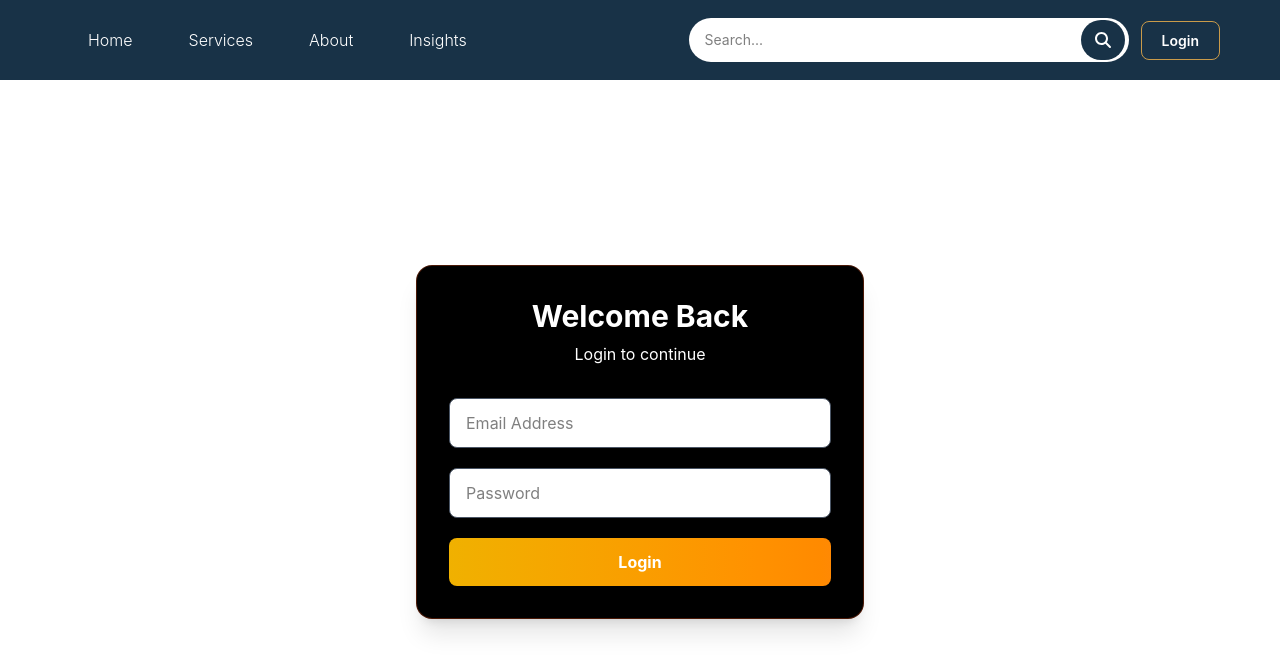
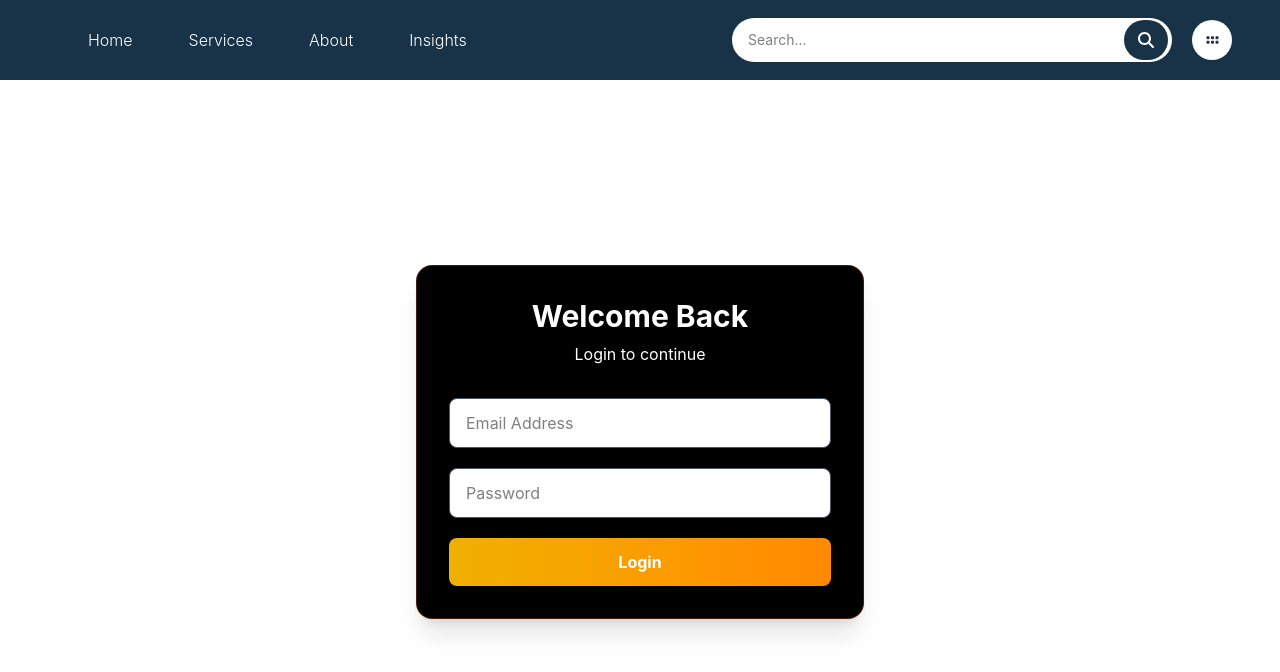
Before and after one commit to Tefinbose/emrites-frontend, a React app: page /login in a window 1280 px wide. Shown: the top 672 px of the page. Built offline with nearby package versions, Linux system fonts and the light colour scheme; the HTML template or start-up script is replaced by a standard one.

Commit message:
Update Navbar component for improved layout and add search functionality; change server URL to production

```diff
--- a/src/Components/Navbar.jsx
+++ b/src/Components/Navbar.jsx
@@ -7,6 +7,7 @@ import {
   faXmark,
   faMagnifyingGlass,
 } from "@fortawesome/free-solid-svg-icons";
+import { faGrip } from "@fortawesome/free-solid-svg-icons";
 
 import logo from "../assets/logo.png";
 
@@ -62,7 +63,7 @@ const Navbar = () => {
 
         {/* Desktop Search */}
         <div className="hidden items-center md:flex">
-          <div className="relative ">
+          <div className="relative me-5">
             <input
               type="text"
               placeholder="Search..."
@@ -74,60 +75,15 @@ const Navbar = () => {
               className="absolute right-1 top-1/2 -translate-y-1/2 text-white bg-[#183247] rounded-full p-3 "
             />
           </div>
-          {!token ? (
           <div>
-              <Link
-                to="/login"
-                className="
-                whitespace-nowrap
-                rounded-lg
-                border
-                border-[#c99b4a]
-                px-3
-                py-2.5
-                text-sm
-                font-semibold
-                text-white
-                transition
-                duration-300
-                hover:bg-[#c99b4a]
-                hover:text-black
-                lg:px-5 m-3
-              "
-              >
-                Login
-              </Link>
-
-
+            <button className="flex h-10 w-10 items-center justify-center rounded-full bg-white text-[#f1eee9]">
+              <FontAwesomeIcon
+                icon={faGrip}
+                className="text-xs text-[#183247] "
+              />
+            </button>
           </div>
-          )
-          :
-           (
-            <button
-              onClick={handleLogout}
-              className="
-      whitespace-nowrap
-      rounded-lg
-      border
-      border-red-500
-      px-4
-      m-2
-      py-2.5
-      text-sm
-      font-semibold
-      text-red-400
-      transition
-      duration-300
-      hover:bg-red-500
-      hover:text-white
-    "
-            >
-              Logout
-            </button>
-          )}
-
         </div>
-
 
         {/* Mobile Menu Button */}
         <button
@@ -176,42 +132,24 @@ const Navbar = () => {
             </Link>
 
             {/* Mobile Search */}
-            <div className="relative mt-2">
+            <div className="flex justify-center items-center w-100">
+              <div className="relative mt-2 w-full flex justify-center items-center">
                 <input
                   type="text"
                   placeholder="Search..."
-                className="w-full rounded-full px-4 py-3 pr-12 text-sm text-black bg-white outline-none"
+                  className="w-80  rounded-full px-4 py-3 pr-12 text-sm text-black bg-white outline-none"
                 />
-
                 <FontAwesomeIcon
                   icon={faMagnifyingGlass}
-                className="absolute right-1 top-1/2 -translate-y-1/2 bg-black text-white p-2 rounded-full"
+                  className="absolute right-5 top-1/2 -translate-y-1/2 bg-black text-white p-2 rounded-full"
                 />
               </div>
-            <div className="flex flex-col gap-3">
-              <Link
-                to="/login"
-                className="
-              whitespace-nowrap
-              rounded-lg
-              border
-              border-[#c99b4a]
-              px-3
-              py-2.5
-              text-sm
-              font-semibold
-              text-white
-              transition
-              duration-300
-              hover:bg-[#c99b4a]
-              hover:text-black
-              lg:px-5
-            "
-              >
-                Login
-              </Link>
-
+              <div className="flex h-11 w-12 items-center justify-center rounded-full bg-white me-2">
+                <FontAwesomeIcon icon={faGrip} className="text-xl text-black" />
               </div>
+            </div>
+            <div></div>
+            <div className="flex flex-col gap-3"></div>
           </div>
         </div>
       )}
--- a/src/services/serverUrl.js
+++ b/src/services/serverUrl.js
@@ -1 +1 @@
-export const serverUrl = "http://localhost:5000"
+export const serverUrl = "https://emirites-backend-2.onrender.com/"
```
Lines whose indentation alone changed are shown as unchanged.
